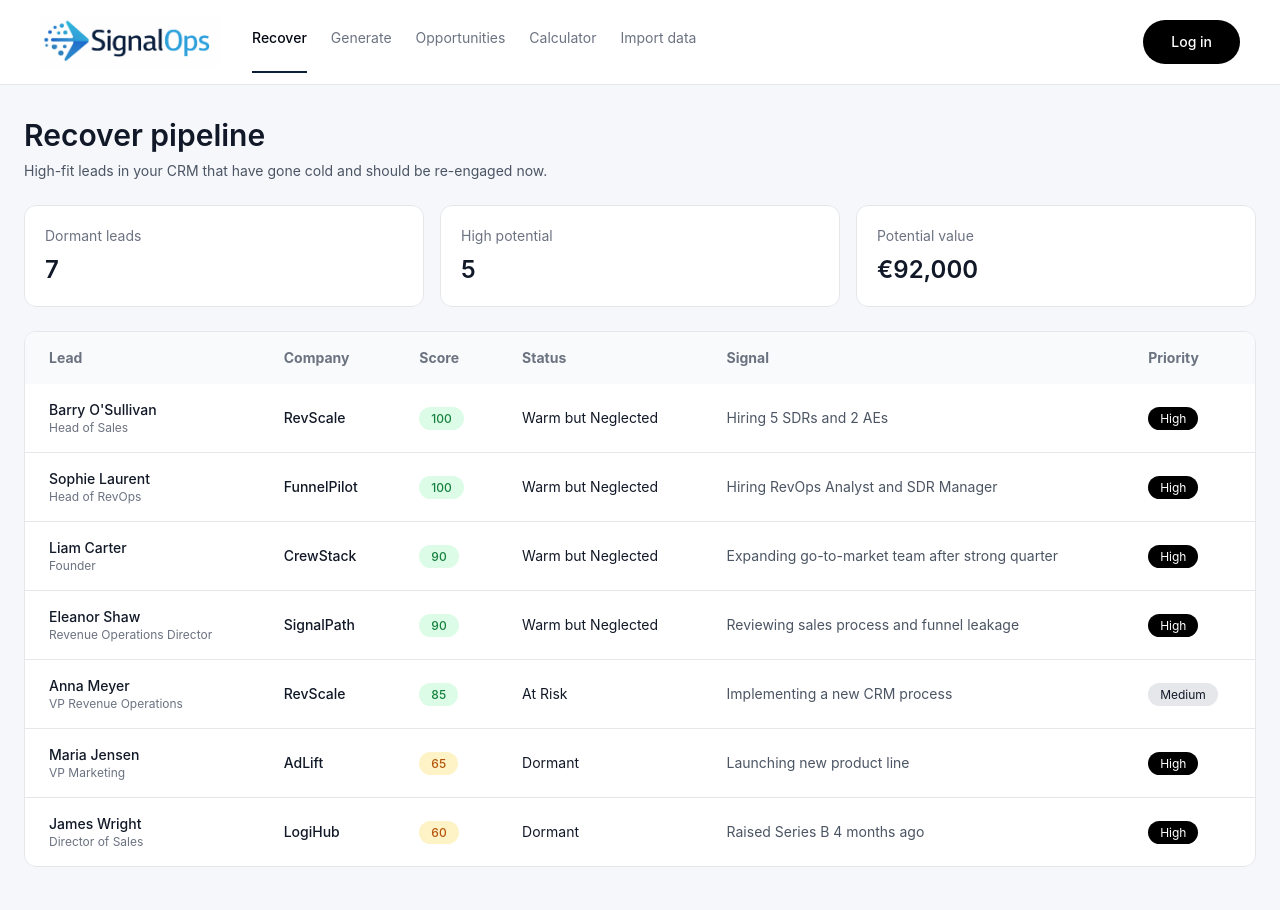
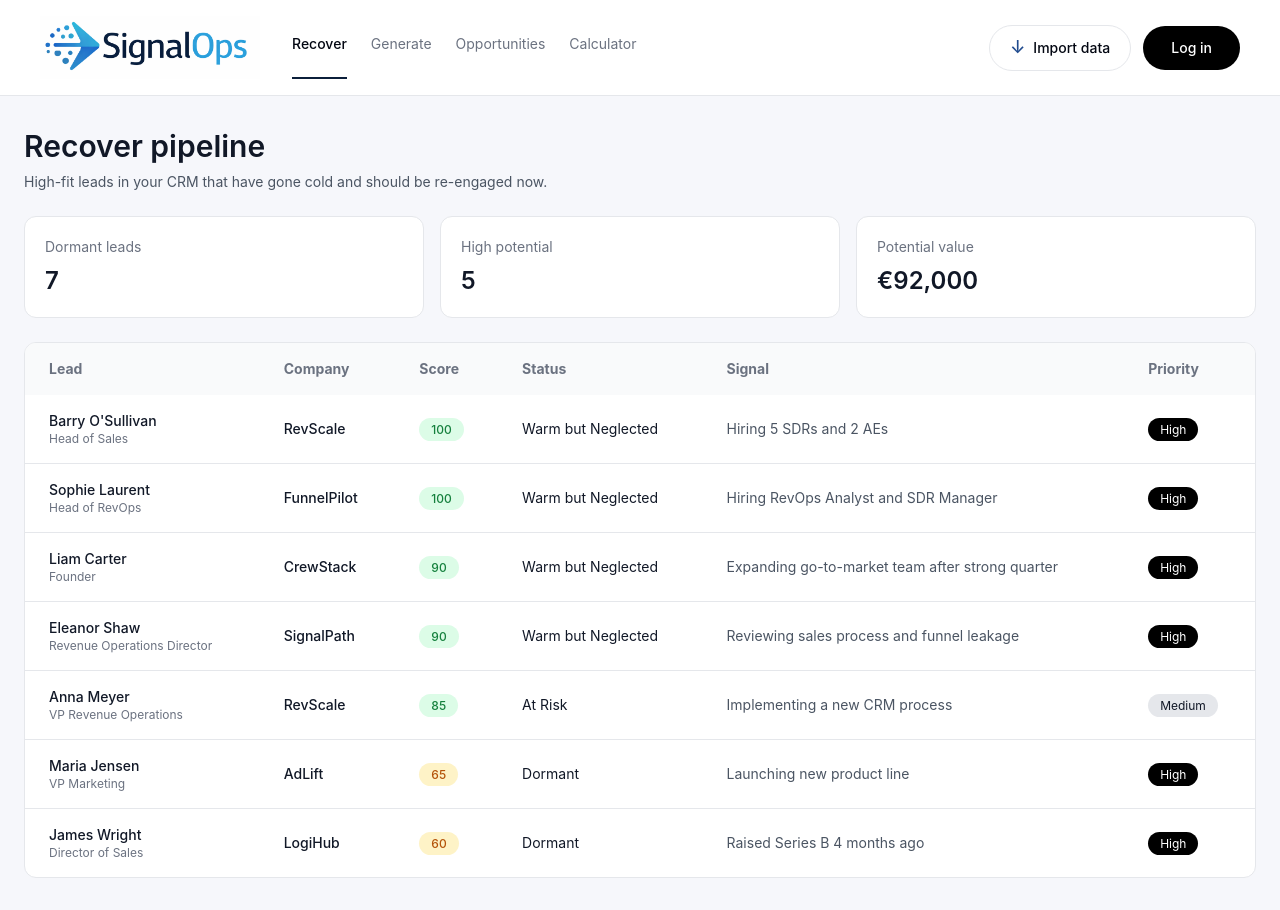
Before and after one commit to powerstephen/SignalOps, a Next.js app: page / in a window 1280 px wide. Built offline with nearby package versions, Linux system fonts and the light colour scheme.

Commit message:
Update TopNav.tsx

```diff
--- a/components/TopNav.tsx
+++ b/components/TopNav.tsx
@@ -9,7 +9,6 @@
   { href: "/generate", label: "Generate" },
   { href: "/opportunities", label: "Opportunities" },
   { href: "/calculator", label: "Calculator" },
-  { href: "/connect", label: "Import data" },
 ];
 
 export default function TopNav() {
@@ -23,8 +22,8 @@
             <Image
               src="/logo.png"
               alt="SignalOps"
-              width={180}
-              height={40}
+              width={220}
+              height={44}
               priority
             />
           </Link>
@@ -61,6 +60,15 @@
           </nav>
         </div>
 
+        <div className="flex items-center gap-3">
+          <Link
+            href="/connect"
+            className="inline-flex items-center gap-2 rounded-[28px] border border-gray-200 bg-white px-5 py-3 text-sm font-medium text-gray-950 transition hover:bg-gray-50"
+          >
+            <span className="text-lg leading-none text-[#214c8f]">↓</span>
+            <span>Import data</span>
+          </Link>
+
           <Link
             href="/login"
             className="rounded-[28px] bg-black px-7 py-3 text-sm font-medium text-white transition hover:opacity-90"
@@ -69,5 +77,6 @@
           </Link>
         </div>
       </div>
+    </div>
   );
 }
```
Lines whose indentation alone changed are shown as unchanged.
